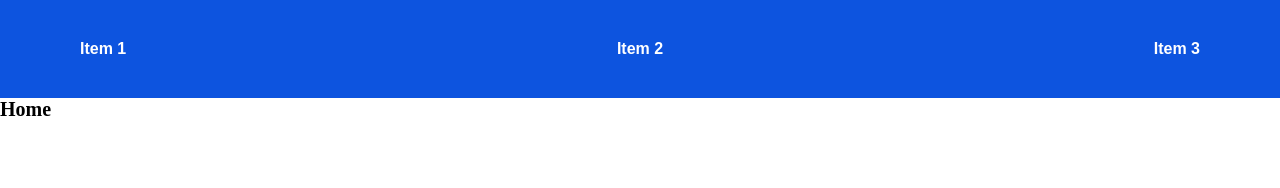
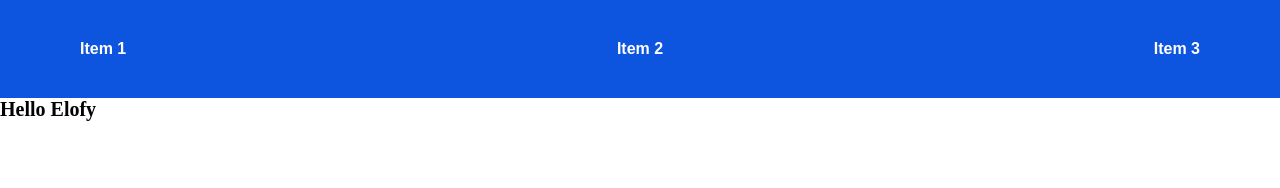
Before and after one commit to johelder/hello-world, a React (Vite) app: page / in a window 1280 px wide. Shown: the top 188 px of the page. Built offline with nearby package versions, Linux system fonts and the light colour scheme.

Commit message:
feat: adding hello elofy at home page

```diff
--- a/src/pages/Home/index.tsx
+++ b/src/pages/Home/index.tsx
@@ -1,3 +1,3 @@
 export const Home = () => {
-  return <h1>Home</h1>;
+  return <h1>Hello Elofy</h1>;
 };
```
